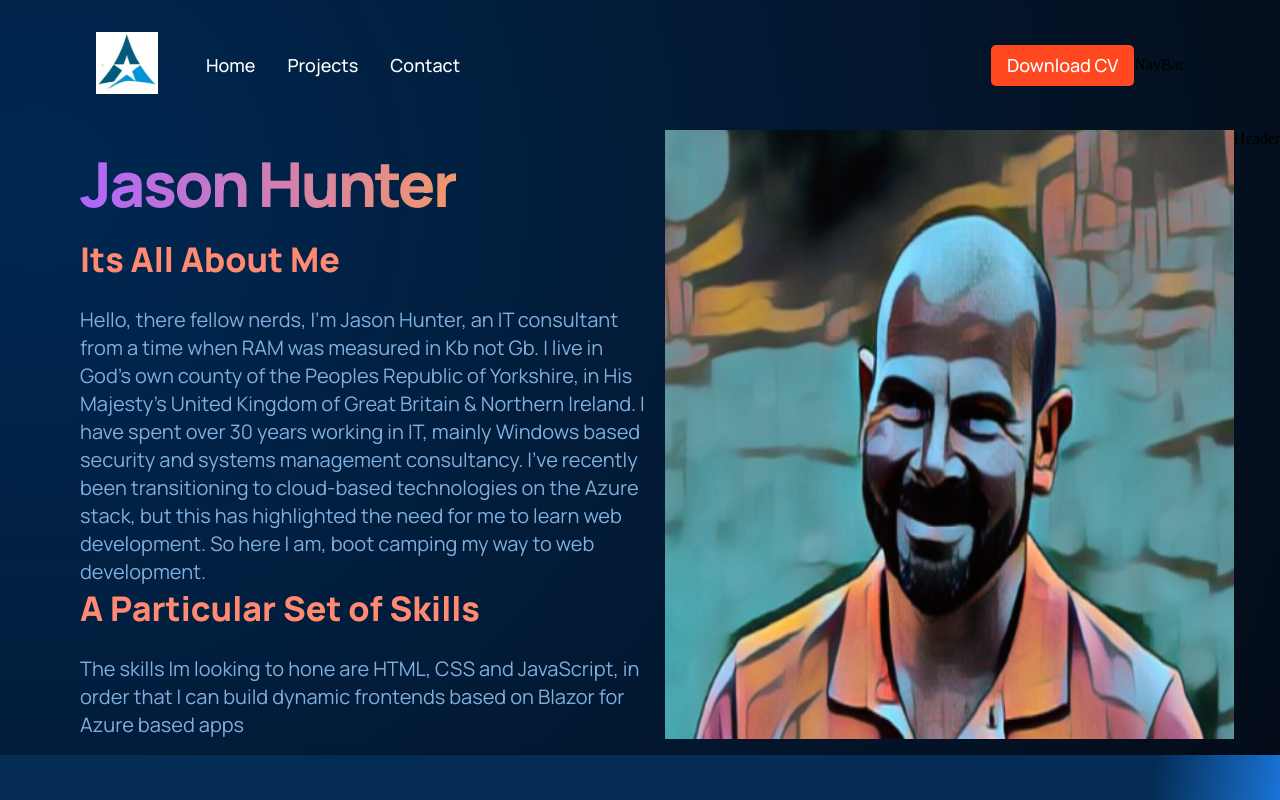
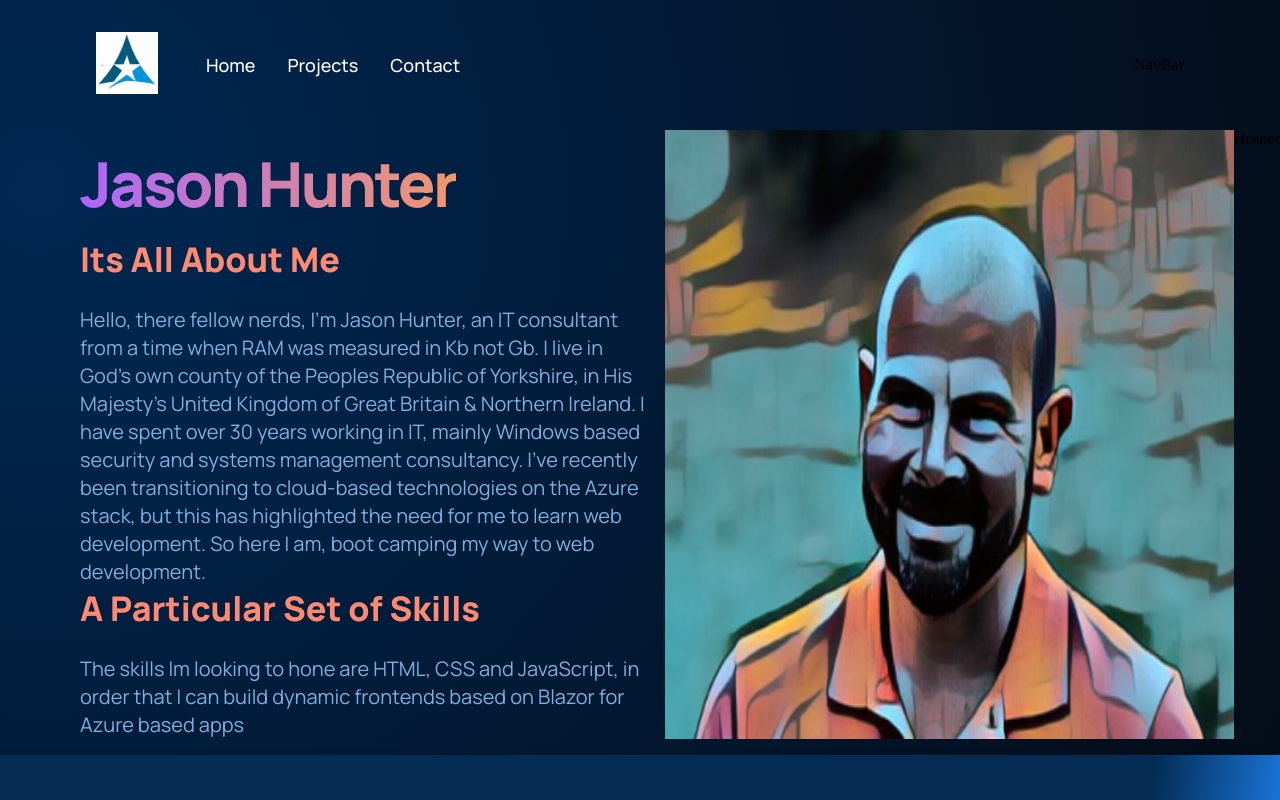
Before and after one commit to Computastar/React-Portfolio, a React (Create React App) app: page / in a window 1280 px wide. Shown: the top 800 px of the page. Built offline with nearby package versions, Linux system fonts and the light colour scheme; no server answers.

Commit message:
removed download CV button from navbar

```diff
--- a/src/components/navbar/Navbar.jsx
+++ b/src/components/navbar/Navbar.jsx
@@ -25,9 +25,6 @@ const Navbar = () => {
           <Menu />
         </div>
       </div>
-      <div className='folio__navbar-CV'>
-      <button type="button">Download CV</button>
-      </div>
       <div className='folio__navbar-menu'>
         {toggleMenu
         ? <RiCloseLine color='#fff' size={27} onClick={() => setToggleMenu(false)} />
```
